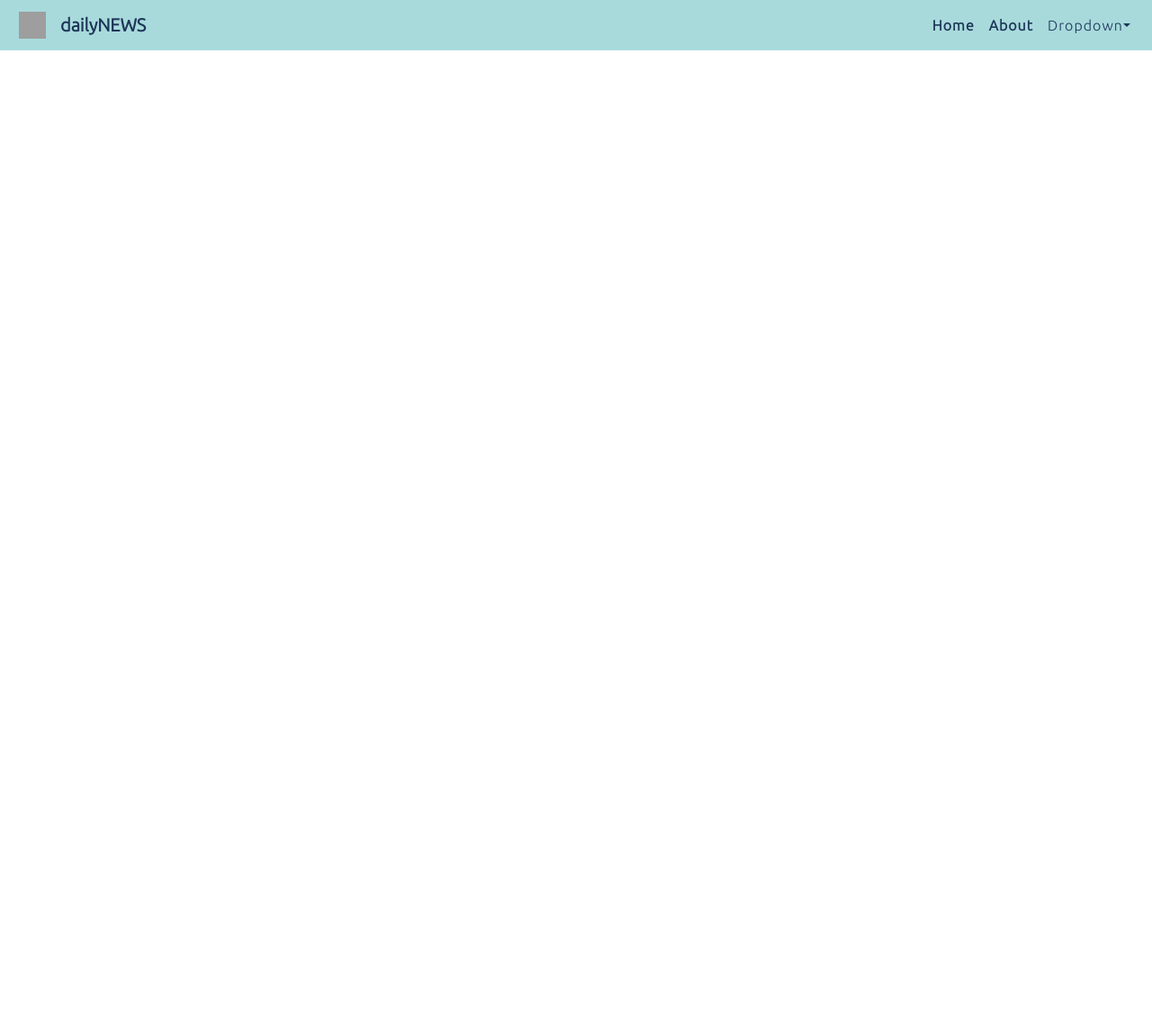
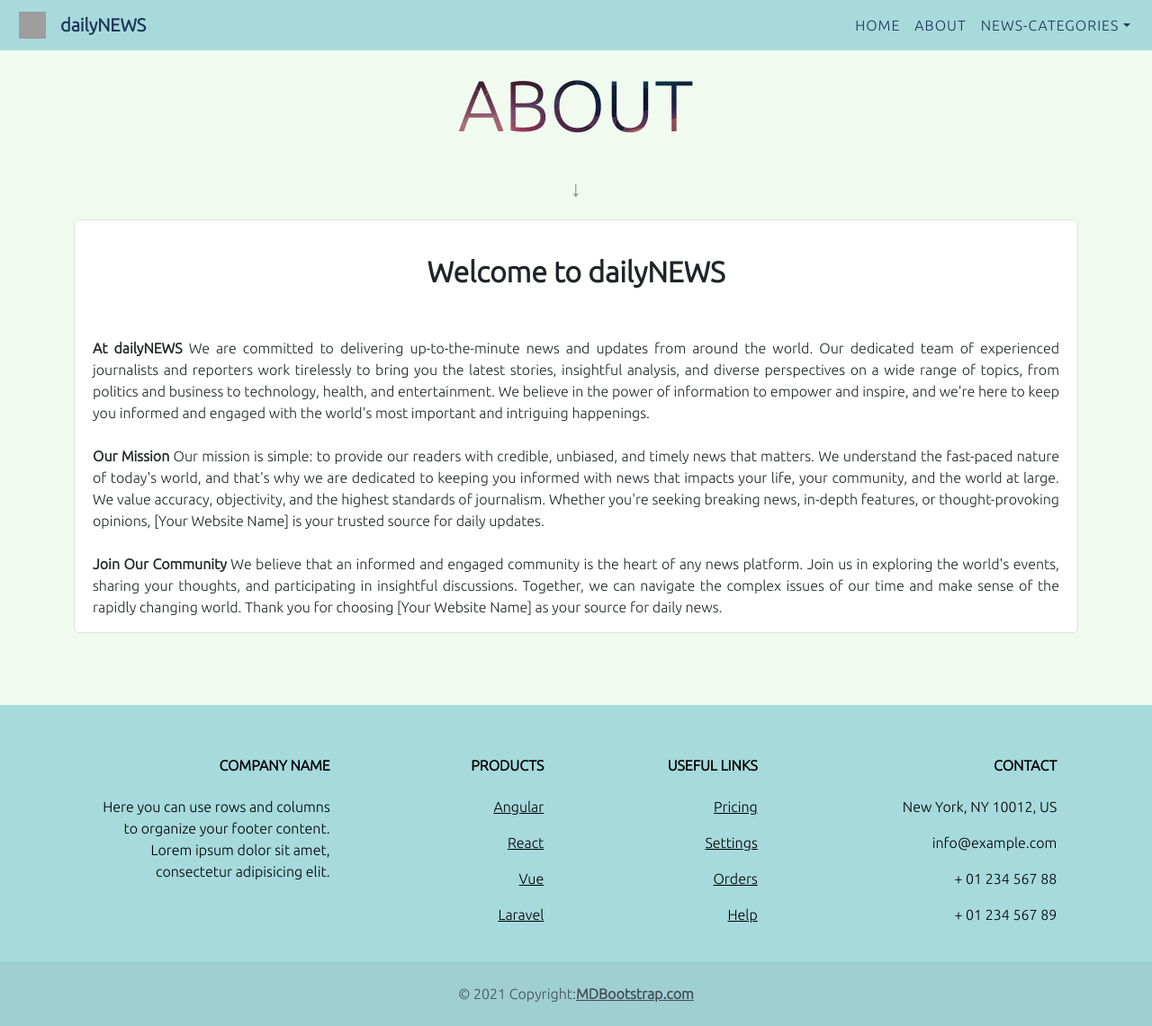
Before and after one commit to nirmalyax/news-reactapp, a React (Create React App) app: page /About in a window 1280 px wide. Shown: the whole page at 90% size. Before the commit the page ends 800 px from the top, so only its background shows below. Built offline with nearby package versions, Linux system fonts and the light colour scheme; grey boxes are pictures that could not be loaded.

Commit message:
added footer & about section

```diff
--- a/package.json
+++ b/package.json
@@ -11,8 +11,10 @@
     "@testing-library/react": "^13.4.0",
     "@testing-library/user-event": "^13.5.0",
     "bootstrap": "^5.3.2",
+    "mdb-react-ui-kit": "^6.3.0",
     "react": "^18.2.0",
     "react-dom": "^18.2.0",
+    "react-icons": "^4.11.0",
     "react-router-dom": "^6.16.0",
     "react-scripts": "5.0.1",
     "web-vitals": "^2.1.4"
--- a/src/App.jsx
+++ b/src/App.jsx
@@ -3,17 +3,20 @@ import './App.css';
 import { BrowserRouter, Routes, Route} from "react-router-dom";
 import Hero from './components/Hero/Hero';
 import Navbar from './components/Navbar/Navbar';
+import About from './components/About/About';
+import Footer from './components/Footer/Footer';
+
 
 
 function App() {
   return (
     <BrowserRouter className=''>
-                <Navbar />
+                <Navbar home="HOME " about="ABOUT " news="NEWS-CATEGORIES "/>
                 <Routes>
-                    <Route path="/" element={<Hero />} />
-                    {/* <Route path="/" element={<Category />} />
-                    <Route path="/" element={<SingleProduct />} /> */}
+                    <Route exact path="/" element={<Hero />} />
+                    <Route exact path='/About' element={<About/>}/>
                 </Routes>
+                <Footer/>
         </BrowserRouter>
   );
 }
--- /dev/null
+++ b/src/components/About/About.jsx
@@ -0,0 +1,31 @@
+import React from 'react'
+import './about-style.css'
+// import './news1.jpg'
+import './new.jpeg'
+
+export default function About() {
+  return (
+    <div div className='ab-main'>
+        <div className='about-header'>
+            <p className='about-main'>ABOUT</p>
+            <p className='arrow'>&#8595;</p>
+        </div>
+        <div className="accordion container" id="accordionPanelsStayOpenExample">
+        <div className="accordion-item">
+            <h2 className="accordion-header" id="headingOne">
+            <strong>Welcome to dailyNEWS</strong>
+            </h2>
+            <div id="panelsStayOpen-collapseOne" className="accordion-collapse collapse show" aria-labelledby="panelsStayOpen-headingOne">
+            <div className="accordion-body">
+                <strong>At dailyNEWS</strong>   We are committed to delivering up-to-the-minute news and updates from around the world. Our dedicated team of experienced journalists and reporters work tirelessly to bring you the latest stories, insightful analysis, and diverse perspectives on a wide range of topics, from politics and business to technology, health, and entertainment. We believe in the power of information to empower and inspire, and we're here to keep you informed and engaged with the world's most important and intriguing happenings.
+                <br />
+                <strong> <br />Our Mission</strong> Our mission is simple: to provide our readers with credible, unbiased, and timely news that matters. We understand the fast-paced nature of today's world, and that's why we are dedicated to keeping you informed with news that impacts your life, your community, and the world at large. We value accuracy, objectivity, and the highest standards of journalism. Whether you're seeking breaking news, in-depth features, or thought-provoking opinions, [Your Website Name] is your trusted source for daily updates.
+                <br />
+                <strong> <br />Join Our Community</strong> We believe that an informed and engaged community is the heart of any news platform. Join us in exploring the world's events, sharing your thoughts, and participating in insightful discussions. Together, we can navigate the complex issues of our time and make sense of the rapidly changing world. Thank you for choosing [Your Website Name] as your source for daily news.
+            </div>
+            </div>
+        </div>
+        </div>
+    </div>
+  )
+}
--- /dev/null
+++ b/src/components/About/about-style.css
@@ -0,0 +1,36 @@
+
+  @import url('https://fonts.googleapis.com/css2?family=Nunito:wght@900&family=Poppins&family=Roboto+Mono&family=Ubuntu:wght@300&display=swap');
+
+.ab-main{
+    background-color: #F1FAEE;
+    padding-bottom: 5rem;
+}
+.about-header{
+    text-align: center;
+}
+.about-main{
+    font-family: 'Ubuntu', sans-serif;
+    font-size: 5rem;
+    background: url(new.jpeg) repeat;
+   -webkit-background-clip: text;
+   -webkit-text-fill-color: transparent;
+}
+.arrow{
+    font-weight: 900;
+    font-size: 1.5rem;
+    border-radius: 20px;
+    opacity: 50%;
+    background: url(new.jpeg) no-repeat;
+   -webkit-background-clip: text;
+   -webkit-text-fill-color: transparent;
+}
+#headingOne{
+    text-align: center;
+    padding: 1cm;
+}
+.accordion-container{
+    background-color: inherit;
+}
+.accordion-body{
+    text-align: justify;
+}
--- /dev/null
+++ b/src/components/Footer/Footer.css
@@ -0,0 +1,4 @@
+#footer{
+    background-color: #A7DADC;
+    padding-top: 10px;
+}
--- /dev/null
+++ b/src/components/Footer/Footer.jsx
@@ -0,0 +1,101 @@
+import React from 'react'
+import { MDBFooter, MDBContainer, MDBRow, MDBCol, MDBIcon } from 'mdb-react-ui-kit';
+import './Footer.css'
+
+export default function Footer() {
+  return (
+    <div id='footer'>
+        <MDBFooter bgColor='#A7DADC' className='text-center text-lg-start text-muted'>
+            <section className=''>
+            <MDBContainer className='text-center text-md-start mt-5' style={{color:"black"}}>
+                <MDBRow className='mt-3'>
+                <MDBCol md="3" lg="4" xl="3" className='mx-auto mb-4'>
+                    <h6 className='text-uppercase fw-bold mb-4'>
+                    <MDBIcon icon="gem" className="me-3"/>
+                    Company name
+                    </h6>
+                    <p>
+                    Here you can use rows and columns to organize your footer content. Lorem ipsum dolor sit amet,
+                    consectetur adipisicing elit.
+                    </p>
+                </MDBCol>
+
+                <MDBCol md="2" lg="2" xl="2" className='mx-auto mb-4'>
+                    <h6 className='text-uppercase fw-bold mb-4'>Products</h6>
+                    <p>
+                    <a href='#!' className='text-reset'>
+                        Angular
+                    </a>
+                    </p>
+                    <p>
+                    <a href='#!' className='text-reset'>
+                        React
+                    </a>
+                    </p>
+                    <p>
+                    <a href='#!' className='text-reset'>
+                        Vue
+                    </a>
+                    </p>
+                    <p>
+                    <a href='#!' className='text-reset'>
+                        Laravel
+                    </a>
+                    </p>
+                </MDBCol>
+
+                <MDBCol md="3" lg="2" xl="2" className='mx-auto mb-4'>
+                    <h6 className='text-uppercase fw-bold mb-4'>Useful links</h6>
+                    <p>
+                    <a href='#!' className='text-reset'>
+                        Pricing
+                    </a>
+                    </p>
+                    <p>
+                    <a href='#!' className='text-reset'>
+                        Settings
+                    </a>
+                    </p>
+                    <p>
+                    <a href='#!' className='text-reset'>
+                        Orders
+                    </a>
+                    </p>
+                    <p>
+                    <a href='#!' className='text-reset'>
+                        Help
+                    </a>
+                    </p>
+                </MDBCol>
+
+                <MDBCol md="4" lg="3" xl="3" className='mx-auto mb-md-0 mb-4'>
+                    <h6 className='text-uppercase fw-bold mb-4'>Contact</h6>
+                    <p>
+                    <MDBIcon icon="home" className="me-2" />
+                    New York, NY 10012, US
+                    </p>
+                    <p>
+                    <MDBIcon icon="envelope" className="me-3" />
+                    info@example.com
+                    </p>
+                    <p>
+                    <MDBIcon icon="phone" className="me-3" /> + 01 234 567 88
+                    </p>
+                    <p>
+                    <MDBIcon icon="print" className="me-3" /> + 01 234 567 89
+                    </p>
+                </MDBCol>
+                </MDBRow>
+            </MDBContainer>
+            </section>
+
+            <div className='text-center p-4' style={{ backgroundColor: 'rgba(0, 0, 0, 0.05)' }}>
+            © 2021 Copyright:
+            <a className='text-reset fw-bold' href='https://mdbootstrap.com/'>
+                MDBootstrap.com
+            </a>
+            </div>
+        </MDBFooter>
+   </div>
+  )
+}
--- a/src/components/Navbar/Nav-style.css
+++ b/src/components/Navbar/Nav-style.css
@@ -26,23 +26,14 @@
     display: flex;
     align-items: center;
 }
-.dropdown-item:hover{
-    background-color: #425c80;
 
-    color: #A8DADC;
-}
-.me-auto:hover ,.nav-link:hover, .dropdown:hover {
-    /* padding-left: 30px; */
-    /* padding-right: 30px; */
-    border: 100%;
-    color: #A8DADC;
-}
+
 .nav-link:hover{
-    transition: 0.5s ease-in-out;
-    background-color: #425c80;
-    color: #A8DADC;
+    transition: 0.1s ease-in-out;
+    font-weight: bolder;
     border-radius: 50px;
 }
+
 .sticky-header {
     background-color: #A8DADC;
     color: white;
--- a/src/components/Navbar/Navbar.jsx
+++ b/src/components/Navbar/Navbar.jsx
@@ -1,10 +1,10 @@
 import { useEffect, useState } from "react";
-
+import { Link } from "react-router-dom";
 import React from 'react'
 import './Nav-style.css'
 import './logo.png'
 
-const Navbar = () => {
+const Navbar = (props) => {
 
   const [scrolled , setScrolled] = useState(false);
   const handleScroll = () =>{
@@ -28,27 +28,27 @@ const Navbar = () => {
     <nav className={` heading ${scrolled ? 'sticky-header' : ''} navbar navbar-expand-lg `}>
       <div className="container-fluid">
       <img className='nav-logo' alt='logo' src="logo.png" width="30" height="30"/>
-        <a className="navbar-brand" href="/"><strong>dailyNEWS</strong></a>
+        <Link className="navbar-brand" to="/"><strong>dailyNEWS</strong></Link>
         <button className="navbar-toggler" type="button" data-bs-toggle="collapse" data-bs-target="#navbarSupportedContent" aria-controls="navbarSupportedContent" aria-expanded="false" aria-label="Toggle navigation">
           <span className="navbar-toggler-icon"></span>
         </button>
         <div className="collapse navbar-collapse" id="navbarSupportedContent">
           <ul className="navbar-nav me-auto mb-2 mb-lg-0">
             <li className="nav-item">
-              <a className="nav-link " aria-current="page" href="/">
-                <strong>Home</strong></a>
+              <Link className="nav-link " aria-current="page" to="/">
+                {props.home}</Link>
             </li>
             <li className="nav-item">
-              <a className="nav-link" href="/"><strong>About</strong></a>
+              <Link className="nav-link" to="/about">{props.about}</Link>
             </li>
             <li className="nav-item dropdown">
-              <a className="nav-link dropdown-toggle" href="/" role="button" data-bs-toggle="dropdown" aria-expanded="false">
-                Dropdown
-              </a>
+              <Link className="nav-link dropdown-toggle" to="/" role="button" data-bs-toggle="dropdown" aria-expanded="false">
+                {props.news}
+              </Link>
               <ul className="dropdown-menu">
-                <li><a className="dropdown-item" href="/">Action</a></li>
-                <li><a className="dropdown-item" href="/">Another action</a></li>
-                <li><a className="dropdown-item" href="/">Something else here</a></li>
+                <li><Link className="dropdown-item" to="/">Action</Link></li>
+                <li><Link className="dropdown-item" to="/">Another action</Link></li>
+                <li><Link className="dropdown-item" to="/">Something else here</Link></li>
               </ul>
             </li>
           </ul>
```
Also changed, not shown: src/components/About/new.jpeg (added), 1 other file (tests, documents, lock files or other folders).
